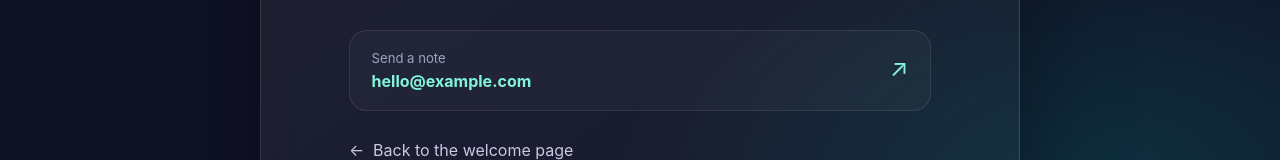
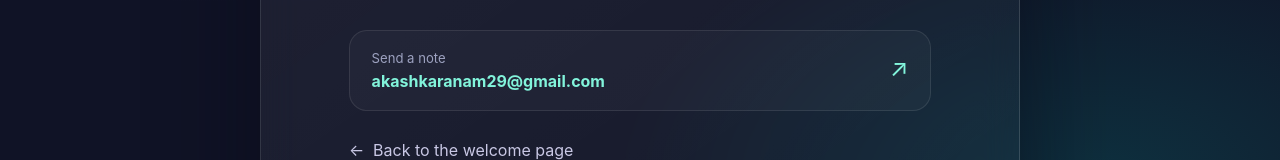
Before and after one commit to akashkaranam29/project1, a plain HTML site: page contact.html in a window 1280 px wide. Shown: the part 472-632 px from the top of the page. Drawn offline with Linux system fonts and the light colour scheme.

Commit message:
changed email

```diff
--- a/contact.html
+++ b/contact.html
@@ -40,7 +40,7 @@
     <h1>Say <span>hello.</span></h1>
     <p>Have a thought, a question, or just want to say hi? I’d love to hear from you. Drop a note and let’s make something good happen.</p>
     <div class="contact-card">
-      <div><span>Send a note</span><a href="akashkaranam29@gmail.com">hello@example.com</a></div>
+      <div><span>Send a note</span><a href="akashkaranam29@gmail.com">akashkaranam29@gmail.com</a></div>
       <span aria-hidden="true" style="font-size:1.5rem;color:#82f4db">↗</span>
     </div>
     <a class="back" href="helloworld.html"><span aria-hidden="true">←</span> Back to the welcome page</a>
```
